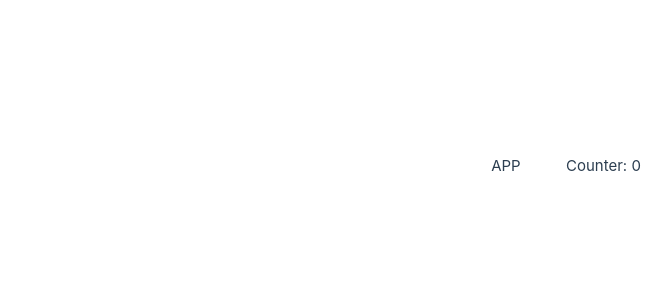
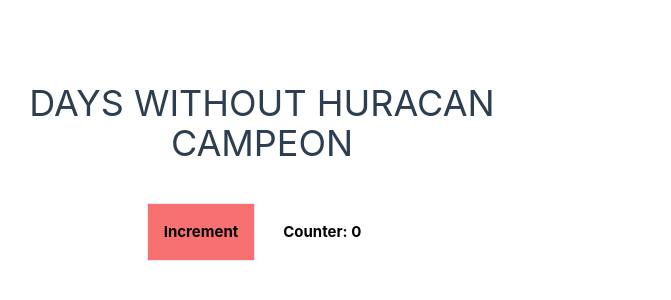
Before and after one commit to francofelicioni/vue-first-steps, a Vue app: page / in a window 1280 px wide. Shown: the part 234-534 px from the top of the page, without its empty margins (74-745 px from the left). Built offline with nearby package versions, Linux system fonts and the light colour scheme.

Commit message:
Adding styles with Tailwind CSS

```diff
--- a/src/App.vue
+++ b/src/App.vue
@@ -4,6 +4,8 @@
 
 
 <template>
-  <h1> APP</h1>
-  <Counter />
+  <div  class="">
+    <h1 class="mb-10 text-4xl m-3 text-center w-fit"> DAYS WITHOUT HURACAN CAMPEON</h1>
+    <Counter />
+  </div>
 </template>
--- a/src/components/Counter.vue
+++ b/src/components/Counter.vue
@@ -1,16 +1,22 @@
 <script setup>
-    import { ref } from 'vue';
-    const counter = ref(0)
-    const increment = () => { counter.value ++ }
+import { ref } from 'vue';
+const counter = ref(0)
+const increment = () => { counter.value++ }
 
 </script>
 
 <template>
+    <div class="flex justify-center items-center gap-3">
 
-    <div>
-        <button @click="increment">Counter: {{ counter }}</button>
+        <div class="border p-4 bg-red-400 text-black font-bold">
+            <button @click="increment">Increment</button>
+        </div>
+
+        <h1 class="bg-white text-black p-4 font-bold">
+            Counter: {{ counter }}
+        </h1>
+
     </div>
-
 </template>
 
 <style></style>
```
